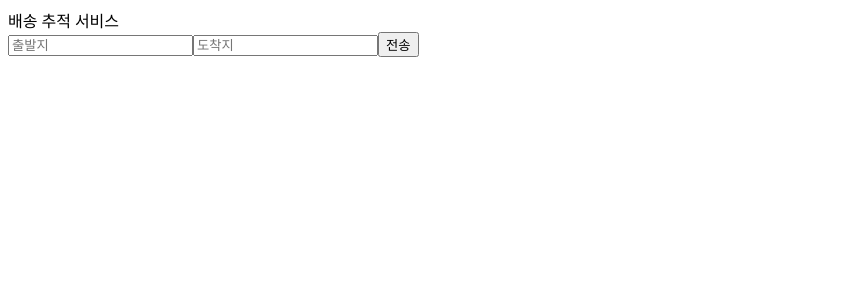
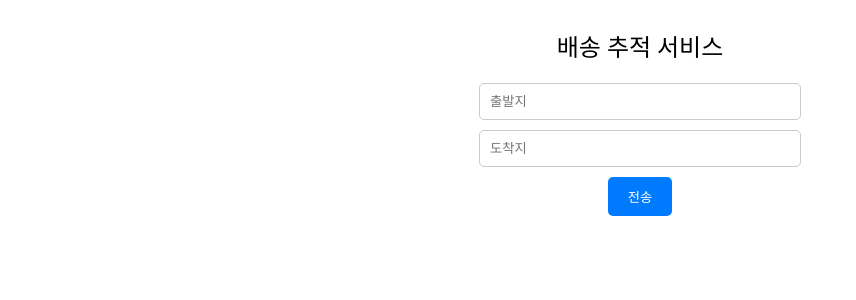
Before and after one commit to gold9387/tracker, a React app: page / in a window 1280 px wide. Shown: the top 300 px of the page, without its empty margins (0-856 px from the left). Built offline with nearby package versions, Linux system fonts and the light colour scheme; the HTML template or start-up script is replaced by a standard one.

Commit message:
update css

```diff
--- a/src/main/jsx/api/address.js
+++ b/src/main/jsx/api/send-address.js
@@ -1,13 +1,13 @@
 import axios from "axios";
 
-export default class Address {
+export default class SendAddress {
   /**
    * sendAddress 메소드는 주어진 시작점과 도착점 좌표를 백엔드 서버로 전송합니다.
    * @param {string} startCoordinate - 시작점의 좌표
    * @param {string} endCoordinate - 도착점의 좌표
    * @returns {Promise} 서버 응답을 담은 프로미스 객체를 반환합니다.
    */
-  static async sendAddress(startPoint, endPoint) {
+  static async send(startPoint, endPoint) {
     try {
       const response = await axios.post("http://localhost:9000/api/address", {
         startCoordinate: startPoint,
--- a/src/main/jsx/components/Address.jsx
+++ b/src/main/jsx/components/Address.jsx
@@ -1,5 +1,5 @@
 import React, { Component } from "react";
-import AddressAPI from "api/address";
+import SendAddress from "api/send-address";
 
 class Address extends Component {
   constructor(props) {
@@ -27,7 +27,7 @@ class Address extends Component {
 
     try {
       // Address 클래스의 sendAddress 메서드를 사용하여 데이터를 전송합니다.
-      const response = await AddressAPI.sendAddress(startPoint, endPoint);
+      const response = await SendAddress.send(startPoint, endPoint);
       console.log("서버로부터의 응답:", response);
     } catch (error) {
       console.error("데이터를 전송하는 중에 오류가 발생했습니다:", error);
@@ -36,26 +36,29 @@ class Address extends Component {
 
   render() {
     return (
-      <div>
-        <div>배송 추적 서비스</div>
-        {/* 시작점 주소 입력 필드 */}
+      <div className="address-component">
+        <div className="title">배송 추적 서비스</div>
+        <div className="input-container">
           <input
             type="text"
             name="startPoint"
             placeholder="출발지"
             value={this.state.startPoint}
             onChange={this.handleInputChange}
+            className="input-field"
           />
-        {/* 도착점 주소 입력 필드 */}
           <input
             type="text"
             name="endPoint"
             placeholder="도착지"
             value={this.state.endPoint}
             onChange={this.handleInputChange}
+            className="input-field"
           />
-        {/* 데이터 전송 버튼 */}
-        <button onClick={this.handleSubmit}>전송</button>
+          <button onClick={this.handleSubmit} className="submit-button">
+            전송
+          </button>
+        </div>
       </div>
     );
   }
--- /dev/null
+++ b/src/main/webapp/css/address.css
@@ -0,0 +1,37 @@
+.address-component {
+  text-align: center;
+  padding: 20px;
+}
+
+.title {
+  font-size: 24px;
+  margin-bottom: 20px;
+}
+
+.input-container {
+  display: flex;
+  flex-direction: column;
+  align-items: center;
+}
+
+.input-field {
+  width: 100%;
+  max-width: 300px;
+  padding: 10px;
+  margin-bottom: 10px;
+  border: 1px solid #ccc;
+  border-radius: 5px;
+}
+
+.submit-button {
+  background-color: #007bff;
+  color: white;
+  padding: 10px 20px;
+  border: none;
+  border-radius: 5px;
+  cursor: pointer;
+}
+
+.submit-button:hover {
+  background-color: #0056b3;
+}
--- a/src/main/webapp/css/home.css
+++ /dev/null
@@ -1,3 +0,0 @@
-.home {
-    font-size: 24px; border-bottom: solid 1px black;
-}
--- a/webpack.config.mjs
+++ b/webpack.config.mjs
@@ -31,7 +31,7 @@ export default {
    * entry: 번들링을 시작할 초기 진입점입니다.
    */
   entry: {
-    home: "./HomePage.jsx",
+    home: "./App.jsx",
   },
 
   /**
```
Also changed, not shown: src/main/jsx/App.jsx (renamed from src/main/jsx/HomePage.jsx, +4 -5 lines), src/main/webapp/js/react/home.bundle.js, 2 other files (tests, documents, lock files or other folders). Lines whose indentation alone changed are shown as unchanged.
